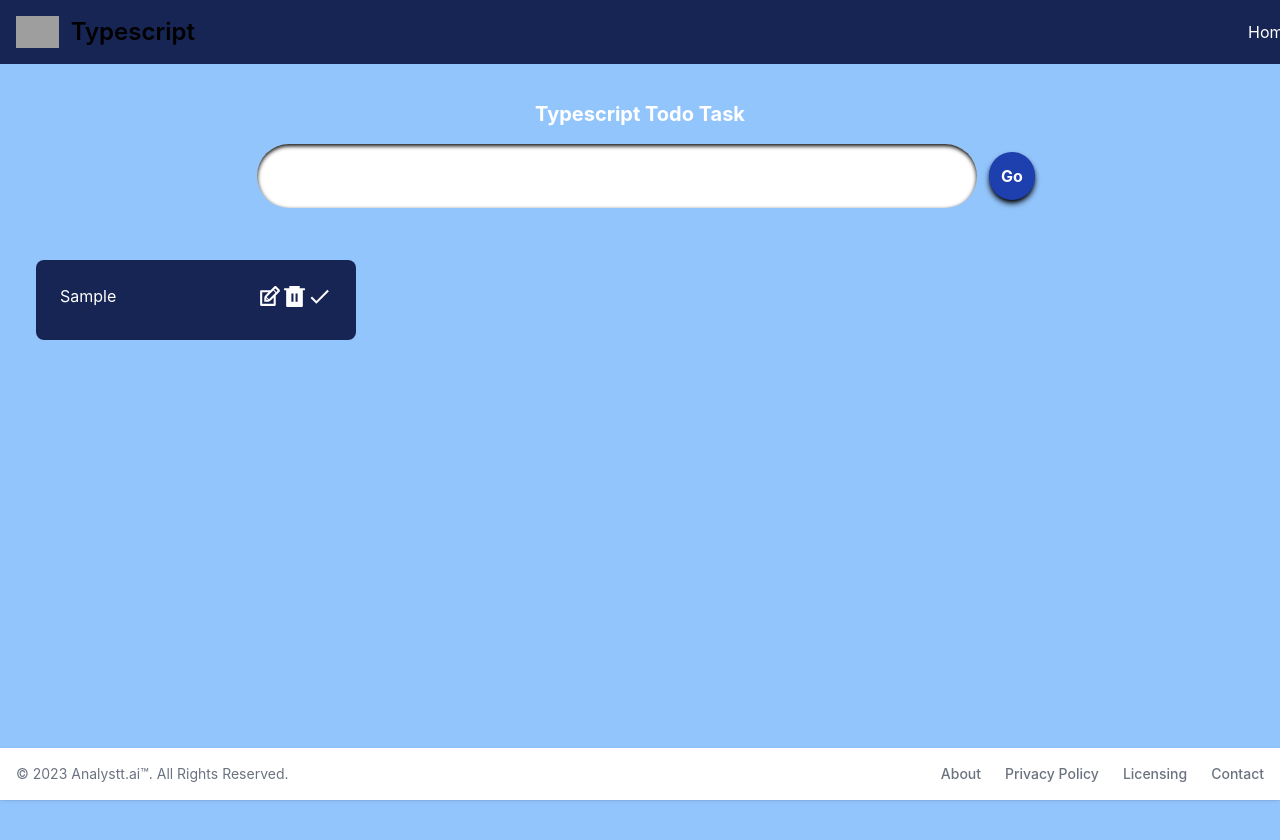
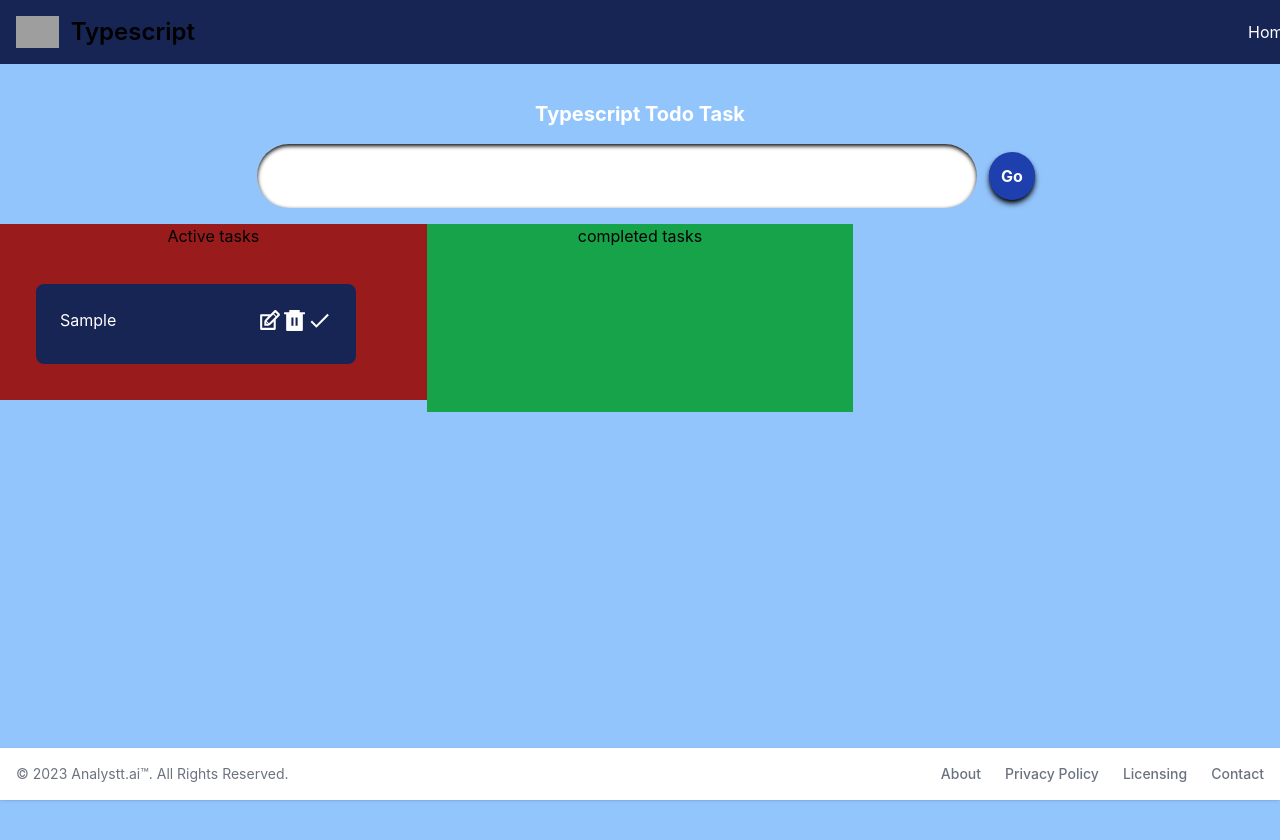
Before and after one commit to supriya224/Typescript-task, a React (Create React App) app: page / in a window 1280 px wide. Both pictures are taken after typing "Sample" into the empty fields and a click on the button "Go". Shown: the top 840 px of the page. Built offline with nearby package versions, Linux system fonts and the light colour scheme; grey boxes are pictures that could not be loaded.

Commit message:
commit changes

```diff
--- a/package.json
+++ b/package.json
@@ -9,11 +9,13 @@
     "@types/jest": "^27.0.1",
     "@types/node": "^16.7.13",
     "@types/react": "^18.0.0",
+    "@types/react-beautiful-dnd": "^13.1.7",
     "@types/react-dom": "^18.0.0",
     "@typescript-eslint/eslint-plugin": "^6.10.0",
     "@typescript-eslint/parser": "^6.10.0",
     "eslint": "^8.53.0",
     "react": "^18.2.0",
+    "react-beautiful-dnd": "^13.1.1",
     "react-dom": "^18.2.0",
     "react-icons": "^4.12.0",
     "react-router-dom": "6",
--- a/src/Pages/home/Home.tsx
+++ b/src/Pages/home/Home.tsx
@@ -1,11 +1,14 @@
+/* eslint-disable prefer-const */
 /* eslint-disable @typescript-eslint/no-unused-vars */
 import { useState } from "react"
 import { InputField, TodoList } from "../../components/Index"
 import { Todo } from "../../Interfaces/Interface";
+import { DragDropContext, DropResult } from 'react-beautiful-dnd'
 
 export const Home: React.FC = () => {
   const [todo, setTodo] = useState<string>("");
   const [todos, setTodos] = useState<Todo[]>([]);
+  const [completedTodos, setCompletedTodos] = useState<Todo[]>([])
 
   const handleAdd = (e: React.FormEvent) => {
     e.preventDefault();
@@ -15,13 +18,39 @@ export const Home: React.FC = () => {
     }
   };
 
-  console.log(todos);
+  const onDragEnd = (result: DropResult) => {
+    const{source, destination}=result;
+    if(!destination) return
+    if(destination.droppableId=== source.droppableId && destination.index ===source.index)return;
+    let add,
+    active= todos,
+     complete= completedTodos;
 
+     if(source.droppableId==='TodosList'){
+      add=active[source.index];
+      active.splice(source.index, 1)
+     }else{
+      add=active[source.index];
+      active.splice(source.index, 1)
+     }
+
+     if(destination.droppableId==='TodosList'){
+      active.splice(destination.index,0,add)
+      active.splice(source.index, 1)
+     }else{
+      add=active[source.index];
+      active.splice(source.index, 1)
+     }
+     setCompletedTodos(complete)
+     setTodos(active)
+  }
   return (
-    <div className=" w-full h-screen bg-blue-300 text-center lg:w-full">
-      <h1 className=" mt-9 text-xl text-white text-center font-bold">Typescript Todo Task</h1>
-      <InputField todo={todo} setTodo={setTodo} handleAdd={handleAdd} />
-      <TodoList todos={todos} setTodos={setTodos} />
-    </div>
+    <DragDropContext onDragEnd={onDragEnd}>
+      <div className=" w-full h-screen bg-blue-300 text-center lg:w-full">
+        <h1 className=" mt-9 text-xl text-white text-center font-bold">Typescript Todo Task</h1>
+        <InputField todo={todo} setTodo={setTodo} handleAdd={handleAdd} />
+        <TodoList todos={todos} setTodos={setTodos} completedTodos={completedTodos} setCompletedTodos={setCompletedTodos} />
+      </div>
+    </DragDropContext>
   )
 }
--- a/src/components/core/SingleTodo.tsx
+++ b/src/components/core/SingleTodo.tsx
@@ -4,15 +4,16 @@ import { TiEdit } from "react-icons/ti";
 import { RiDeleteBin6Fill } from "react-icons/ri";
 import { MdDone } from "react-icons/md";
 import { Todo } from '../../Interfaces/Interface';
-import TodoList from './TodoList';
+import { Draggable } from 'react-beautiful-dnd';
 
 type Props = {
-    todo: Todo,
-    todos: Todo[],
+    index: number;
+    todo: Todo;
+    todos: Todo[];
     setTodos: React.Dispatch<React.SetStateAction<Todo[]>>;
 }
 
-const SingleTodo = ({ todo, todos, setTodos }: Props) => {
+const SingleTodo = ({ index, todo, todos, setTodos }: Props) => {
     const [edit, setEdit] = useState<boolean>(false);
     const [editTodo, setEditTodo] = useState<string>(todo.todo)
 
@@ -33,7 +34,10 @@ const SingleTodo = ({ todo, todos, setTodos }: Props) => {
         inputRef.current?.focus();
     }, [edit])
     return (
-        <form onSubmit={(e) => handleEdit(e, todo.id)} className='container flex m-5 text-center p-6 w-[20rem] h-[5rem] lg:m-9 text-white rounded-lg justify-between bg-blue-950'>
+        <Draggable draggableId={todo.id.toString()} index={index}>
+            {
+                (provided,snapshot) => (
+                    <form onSubmit={(e) => handleEdit(e, todo.id)} {...provided.draggableProps} {...provided.dragHandleProps} ref={provided.innerRef} className={`container flex m-5 text-center p-6 w-[20rem] h-[5rem] lg:m-9 text-white rounded-lg justify-between bg-blue-950 ${snapshot.isDragging?'drag':""}`}>
                         {edit ? (
                             <input ref={inputRef} value={editTodo} onChange={(e) => setEditTodo(e.target.value)} className='text-black outline-none' />
                         ) : todo.isDone ? (
@@ -53,4 +57,9 @@ const SingleTodo = ({ todo, todos, setTodos }: Props) => {
                     </form>
                 )
             }
+
+        </Draggable>
+
+    )
+}
 export default SingleTodo
--- a/src/components/core/TodoList.tsx
+++ b/src/components/core/TodoList.tsx
@@ -2,19 +2,48 @@
 import React from 'react'
 import { Todo } from '../../Interfaces/Interface'
 import SingleTodo from './SingleTodo';
+import { Droppable } from 'react-beautiful-dnd'
 
 
-interface Props{
-    todos:Todo[];
-    setTodos:React.Dispatch<React.SetStateAction<Todo[]>>;
+interface Props {
+  todos: Todo[];
+  setTodos: React.Dispatch<React.SetStateAction<Todo[]>>;
+  completedTodos: Todo[];
+  setCompletedTodos: React.Dispatch<React.SetStateAction<Todo[]>>;
 
 }
-const TodoList:React.FC<Props> = ({todos, setTodos}) => {
-  return <div className="container grid sm:grid-cols-2  md:grid-cols-2 lg:grid-cols-3">
-    {todos.map((todo,id)=>(
-      <SingleTodo todo={todo} key={todo.id} todos={todos} setTodos={setTodos}  />
-    ))}
-  </div>
+const TodoList: React.FC<Props> = ({ todos, setTodos, completedTodos, setCompletedTodos }) => {
+  return (
+    <div className="container grid sm:grid-cols-2  md:grid-cols-2 lg:grid-cols-3">
+      <Droppable droppableId='TodosAdd'>
+        {
+          (provided,snapshot) => (
+            <div className={`w-full bg-red-800 mb-3 ${snapshot.isDraggingOver?'dragactive':""}` } ref={provided.innerRef} {...provided.droppableProps}>
+              <span>Active tasks</span>
+              {todos.map((todo,index) => (
+                <SingleTodo index={index} todo={todo} key={todo.id} todos={todos} setTodos={setTodos} />
+              ))}
+              {provided.placeholder}
+            </div>
+          )
+        }
 
+      </Droppable>
+
+      <Droppable droppableId='TodosRemove'>
+        {
+          (provided,snapshot) => (
+            <div className={`w-full bg-green-600 ${snapshot.isDraggingOver?'dragcomplete':""}`} ref={provided.innerRef} {...provided.droppableProps}>
+              <span>completed tasks</span>
+              {completedTodos.map((todo, index) => (
+                <SingleTodo index={index} todo={todo} key={todo.id} todos={completedTodos} setTodos={setCompletedTodos} />
+              ))}
+            </div>
+          )
+        }
+
+      </Droppable>
+    </div>
+  )
 }
 export default TodoList;
```
Also changed, not shown: 2 other files (tests, documents, lock files or other folders). Lines whose indentation alone changed are shown as unchanged.
